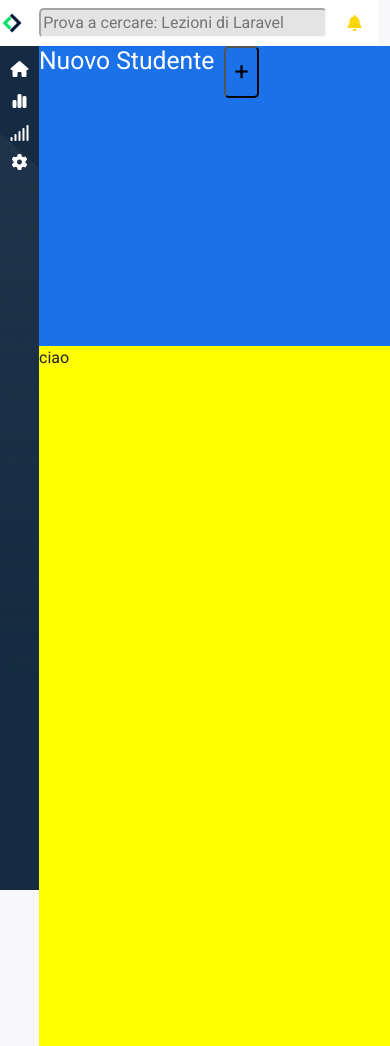
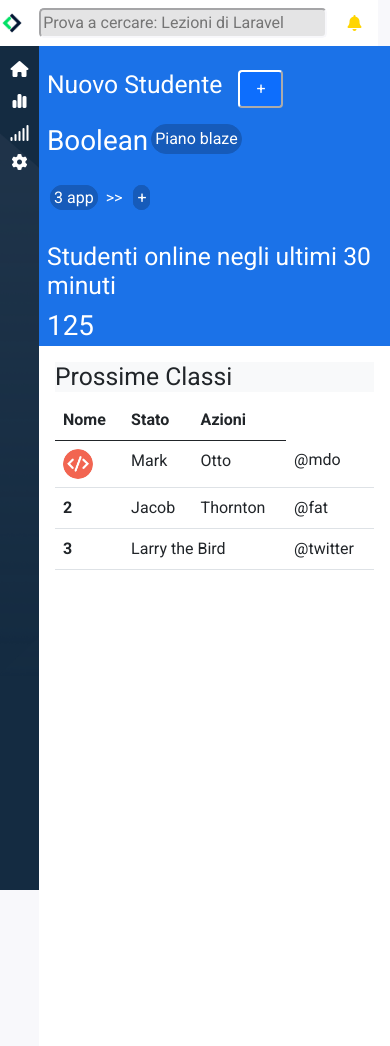
Before and after one commit to Fonta97/html-css-bootstrap-dashboard, a plain HTML site: page index.html in a window 390 px wide. Drawn offline with nearby package versions, Linux system fonts and the light colour scheme.

Commit message:
Tabella Mobile in fase di completamento

```diff
--- a/css/style.css
+++ b/css/style.css
@@ -1,5 +1,14 @@
 * {
     font-family: 'Roboto', sans-serif;
+}
+
+a {
+    text-decoration: none;
+    color: white;
+}
+
+.breadcrumb-item+.breadcrumb-item::before {
+    color: white;
 }
 
 .b_box {
@@ -45,18 +54,21 @@
 }
 
 .cpanel_toolsdata {
-    background-color: yellow;
+    background-color: white;
     height: 700px;
 }
 
-.gear:last-of-type {
-    margin-top: auto;
+.blue-white_buttons {
+    color: white;
+    border: 1px solid #165bba;
+    padding: 2px 3px;
+    border-radius: 30px;
+    background-color: #165bba;
+    margin-left: 3px;
 }
 
-.add_student {
-    background-color: transparent;
-    border-radius: 5px;
-    margin-left: 10px;
-    padding: 5px 8px;
-    font-size: 25px;
+.img_orange {
+    width: 30px;
+    height: 30px;
+    border-radius: 50%;
 }
--- a/index.html
+++ b/index.html
@@ -52,15 +52,65 @@
         </section>
         <!-- pannello di controllo sezione -->
         <section class="cpanel_box container-fluid">
-            <div class="cpanel_header col-12">
-                <div class="container d-flex">
+            <div class="cpanel_header py-2 col-12">
+                <div class="container px-2 mt-3 d-flex col-12">
                     <h2>Nuovo Studente</h2>
-                    <button class="add_student">+</button>
+                    <button class="btn-primary border-white rounded px-3 py-1 mx-3">+</button>
+                </div>
+                <div class="container px-2 mt-3 d-flex col-12">
+                    <h1>Boolean</h1>
+                    <p class="blue-white_buttons">Piano blaze</p>
+                </div>
+                <div class="container px-2 mt-3 d-flex col-12">
+                    <nav style="--bs-breadcrumb-divider: '>>';" aria-label="breadcrumb">
+                        <ol class="breadcrumb">
+                            <li class="breadcrumb-item "><a class="blue-white_buttons" href="">3 app</a></li>
+                            <li class="breadcrumb-item "><a class="blue-white_buttons" href="">+</a></li>
+                        </ol>
+                    </nav>
+                </div>
+                <div class="container px-2 mt-3 d-flex col-12">
+                    <h2>Studenti online negli ultimi 30 minuti</h2>
+                </div>
+                <div class="container px-2 d-flex col-12">
+                    <h1>125</h1>
                 </div>
             </div>
 
             <div class="cpanel_toolsdata col-12">
-                <span>ciao</span>
+                <div class="container  p-3">
+                    <div class="bg-light">
+                        <h2>Prossime Classi</h2>
+                    </div>
+                    <table class="table">
+                        <thead>
+                            <tr>
+                                <th scope="col">Nome</th>
+                                <th scope="col">Stato</th>
+                                <th scope="col">Azioni</th>
+                            </tr>
+                        </thead>
+                        <tbody>
+                            <tr>
+                                <th scope="row"><img class="img_orange" src="img/class-avatar.jpg" alt=""></th>
+                                <td>Mark</td>
+                                <td>Otto</td>
+                                <td>@mdo</td>
+                            </tr>
+                            <tr>
+                                <th scope="row">2</th>
+                                <td>Jacob</td>
+                                <td>Thornton</td>
+                                <td>@fat</td>
+                            </tr>
+                            <tr>
+                                <th scope="row">3</th>
+                                <td colspan="2">Larry the Bird</td>
+                                <td>@twitter</td>
+                            </tr>
+                        </tbody>
+                    </table>
+                </div>
             </div>
         </section>
     </div>
```
